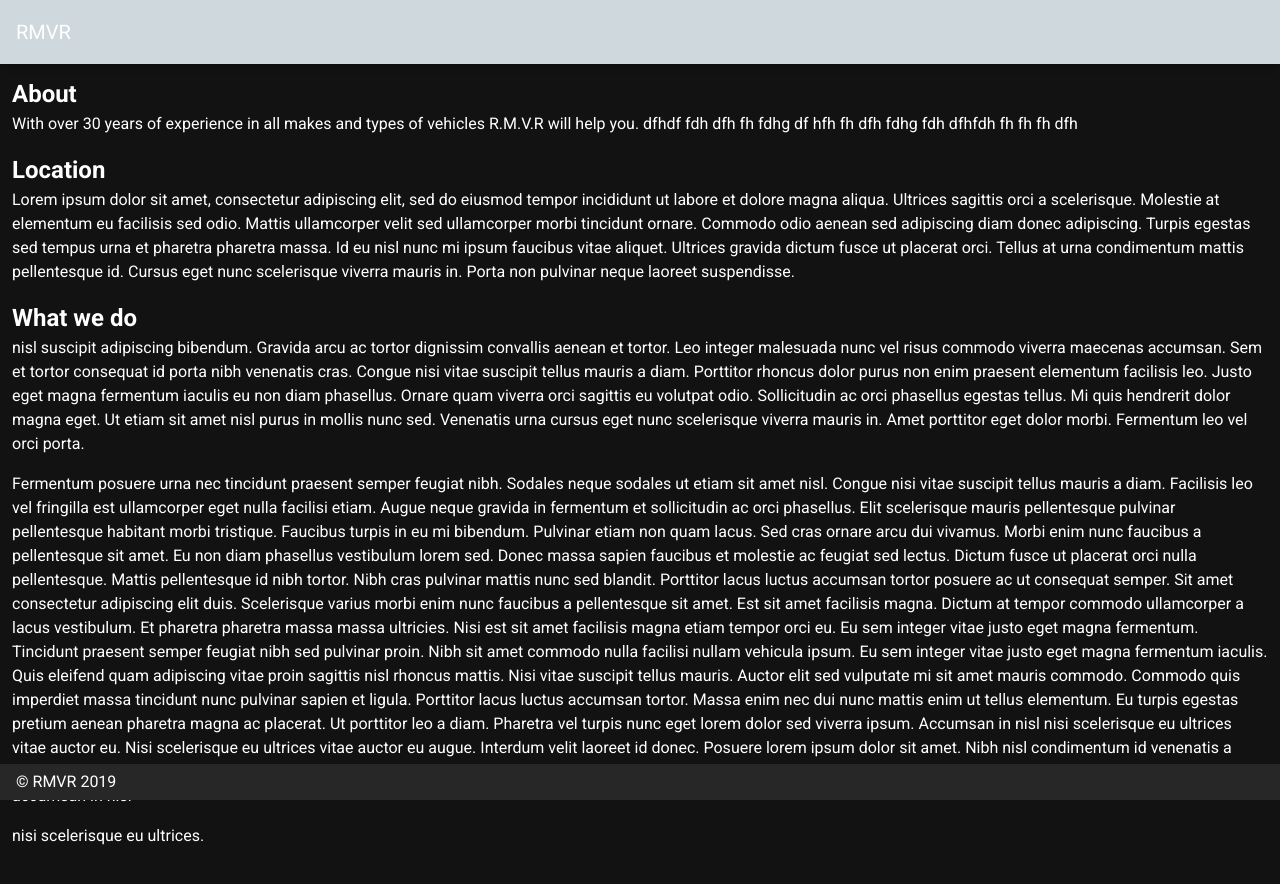
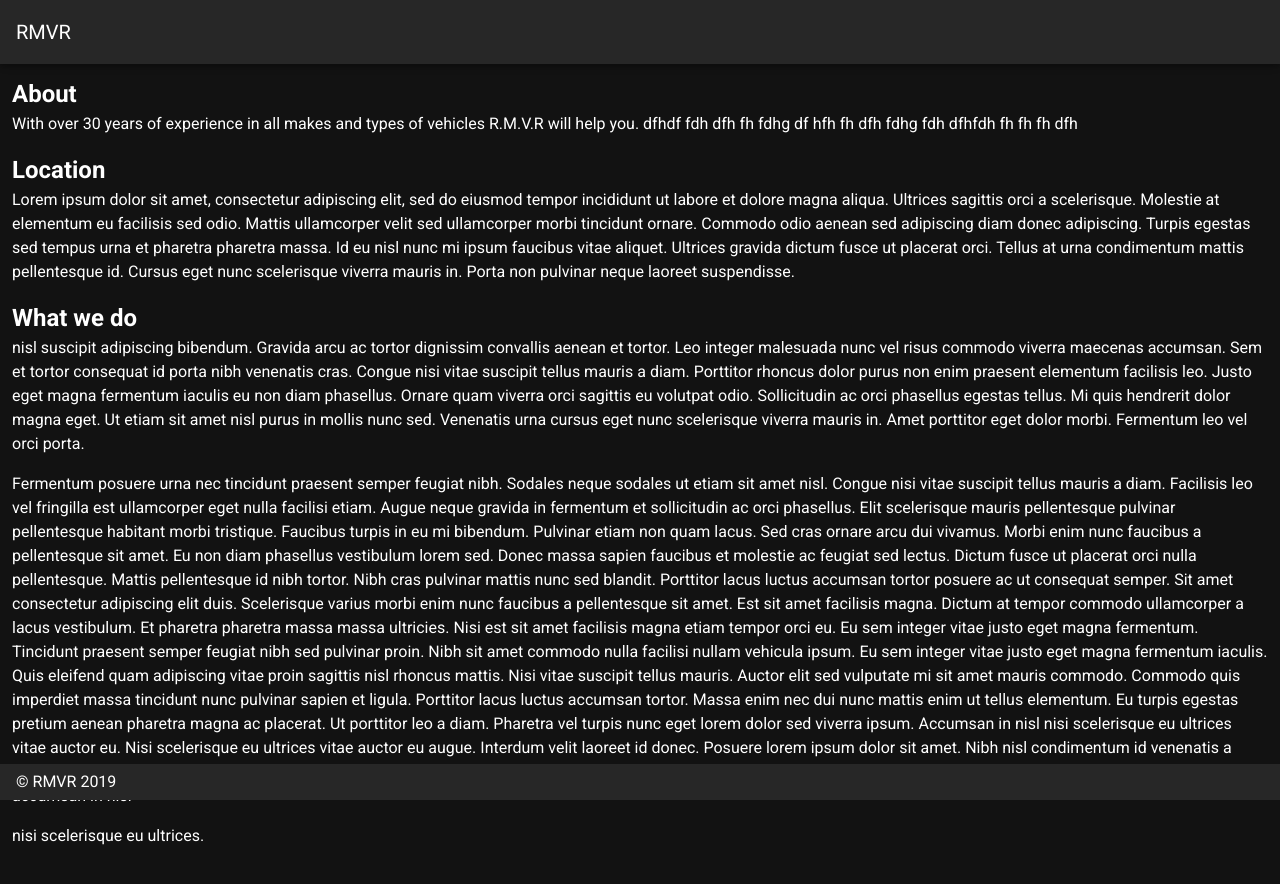
Before and after one commit to nigelhughes552/rmvr, a Nuxt app: page / in a window 1280 px wide. Shown: the top 884 px of the page. Built offline with nearby package versions, Linux system fonts and the light colour scheme.

Commit message:
Set light theme

```diff
--- a/layouts/default.vue
+++ b/layouts/default.vue
@@ -1,6 +1,6 @@
 <template>
   <v-app>
-    <v-app-bar :clipped-left="clipped" fixed app color="blue-grey lighten-4">
+    <v-app-bar :clipped-left="clipped" fixed app>
       <v-toolbar-title v-text="title" />
     </v-app-bar>
     <v-content>
```
